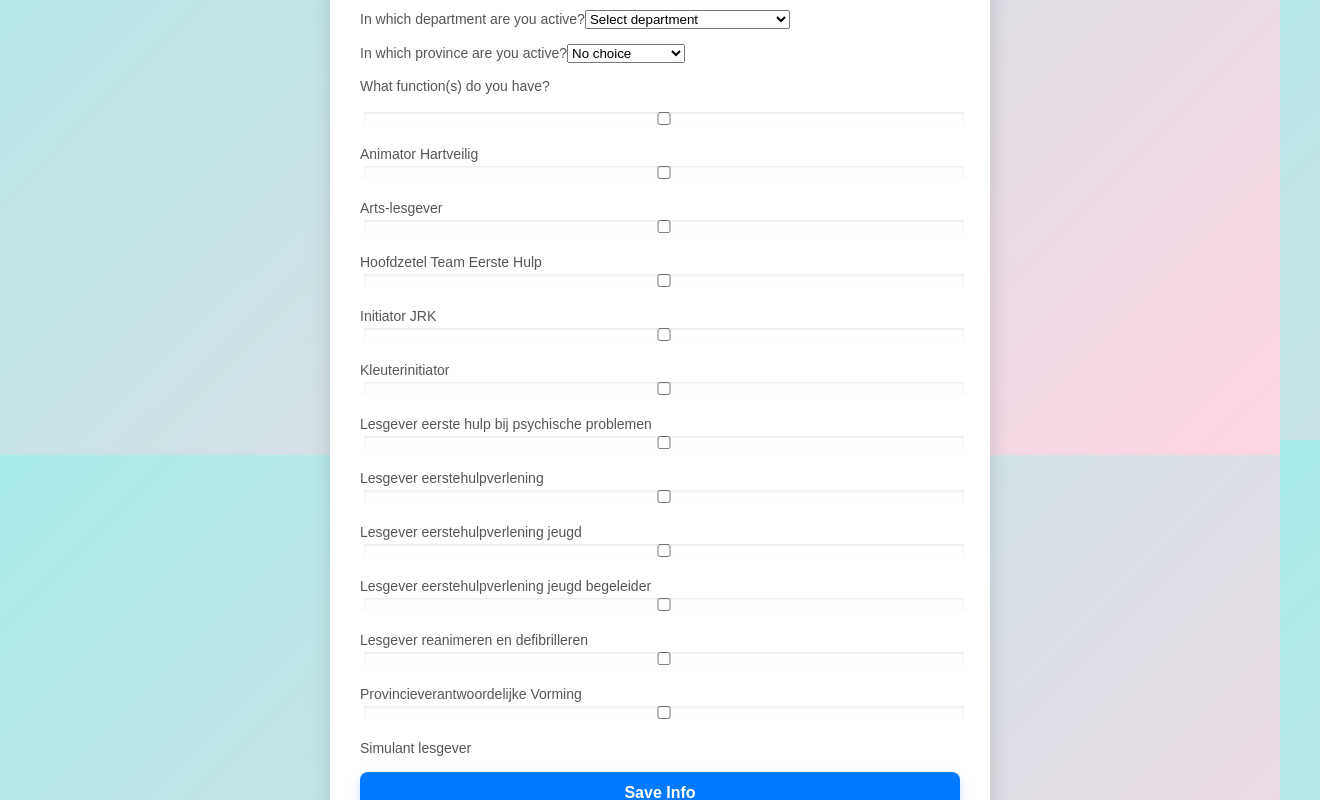
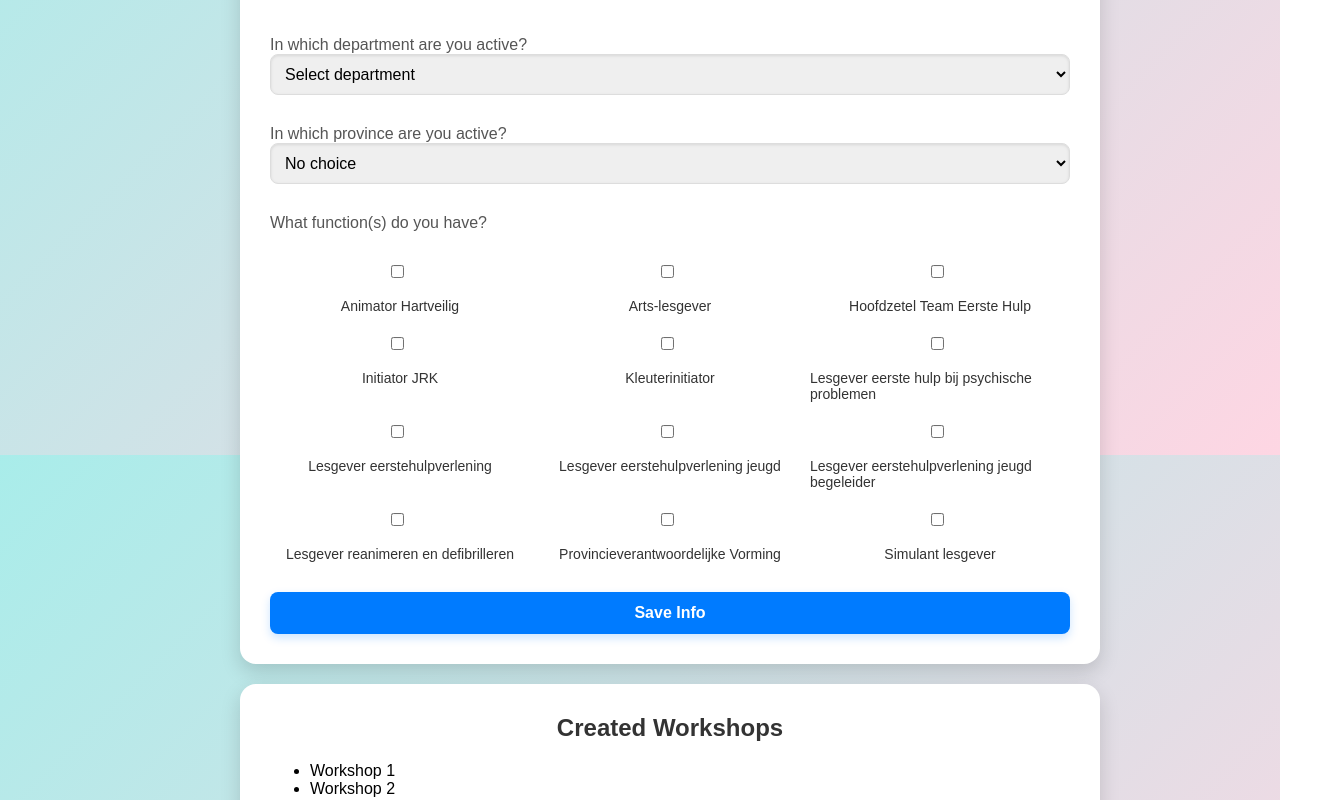
Before and after one commit to robbyjayjays/kruis-jayjays, a React (Create React App) app: page /profile in a window 1280 px wide. Shown: the part 360-1160 px from the top of the page, 1320 px wide, since content can reach past the window. Built offline with nearby package versions, Linux system fonts and the light colour scheme.

Commit message:
new profile css

```diff
--- a/src/assets/css/profile.css
+++ b/src/assets/css/profile.css
@@ -8,18 +8,13 @@ html, body {
 
 .profile-container {
     width: 100%;
-    height: 100vh;
-    display: flex;
-    flex-direction: column;
-    align-items: center;
-    justify-content: flex-start;
-    margin-top: 5px;
+    max-width: 800px; /* Adjust to fit your design */
+    margin: 0 auto;
     padding: 20px;
 }
 
 .profile-section {
     width: 100%;
-    max-width: 600px;
     padding: 30px;
     background-color: #ffffff;
     border-radius: 16px;
@@ -37,30 +32,53 @@ html, body {
 .profile-form {
     display: flex;
     flex-direction: column;
-    gap: 15px;
+    gap: 20px; /* Ensures consistent spacing between elements */
 }
 
 .profile-form label {
-    font-size: 14px;
+    font-size: 16px;
     color: #555;
+    display: flex;
+    flex-direction: column;
+    margin-bottom: 10px;
 }
 
+.profile-form select,
 .profile-form input,
 .profile-form textarea {
     width: 100%;
-    padding: 12px;
+    padding: 10px;
     border: 1px solid #ddd;
     border-radius: 8px;
     font-size: 16px;
+    box-shadow: inset 0 1px 3px rgba(0, 0, 0, 0.1);
     transition: border-color 0.3s ease, box-shadow 0.3s ease;
-    box-shadow: inset 0 1px 3px rgba(0, 0, 0, 0.1);
+}
+
+.profile-form input[type="checkbox"] {
+    width: auto;
+    margin-right: 10px; /* Adds space between the checkbox and label */
 }
 
 .profile-form input:focus,
+.profile-form select:focus,
 .profile-form textarea:focus {
     outline: none;
     border-color: #007BFF;
     box-shadow: 0 0 8px rgba(0, 123, 255, 0.25);
+}
+
+.function-checkboxes {
+    display: grid;
+    grid-template-columns: repeat(auto-fill, minmax(250px, 1fr)); /* Adjusts based on screen size */
+    gap: 10px; /* Adds space between checkbox items */
+}
+
+.function-checkboxes label {
+    display: flex;
+    align-items: center;
+    font-size: 14px;
+    color: #333;
 }
 
 .profile-form button {
@@ -86,22 +104,3 @@ html, body {
     transform: translateY(0);
     box-shadow: 0 2px 5px rgba(0, 0, 0, 0.2);
 }
-
-.workshop-list {
-    list-style-type: none;
-    padding: 0;
-    margin: 0;
-}
-
-.workshop-list li {
-    padding: 12px;
-    border-bottom: 1px solid #ddd;
-    background-color: #f9f9f9;
-    border-radius: 8px;
-    margin-bottom: 10px;
-    transition: background-color 0.3s ease;
-}
-
-.workshop-list li:hover {
-    background-color: #f1f1f1;
-}
```
